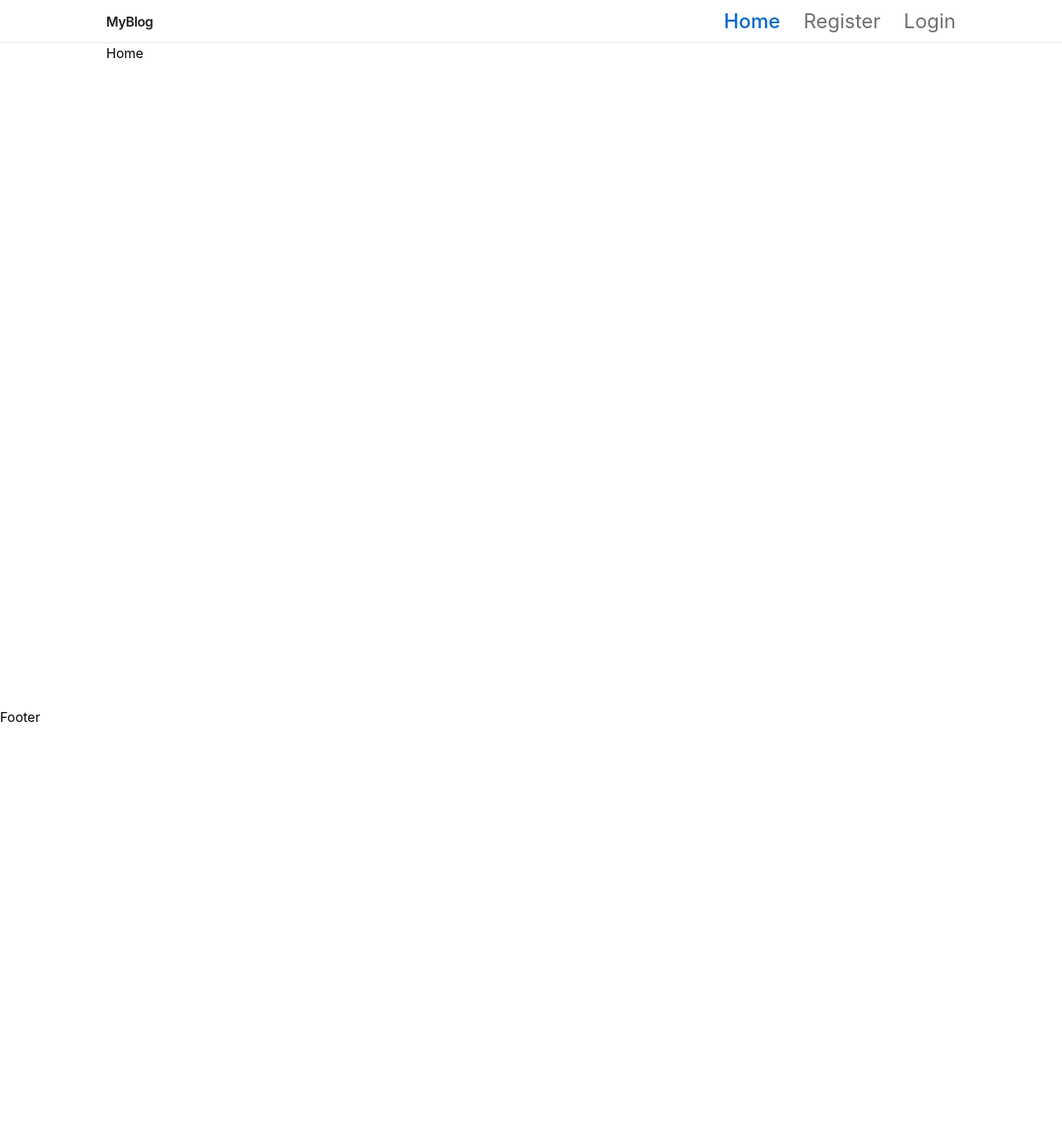
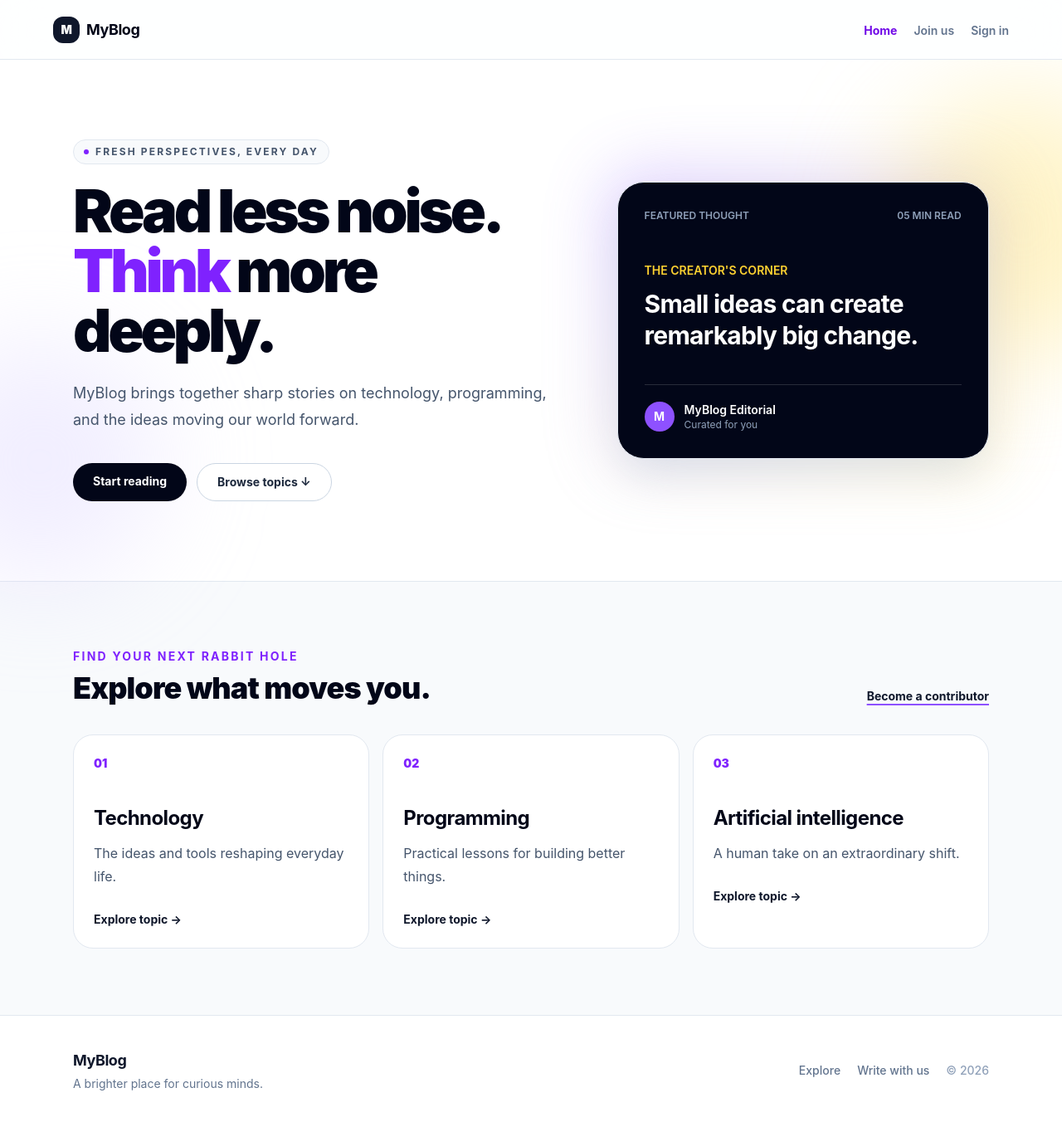
Before and after one commit to 24eg105j43-eng/blog-app1, a React app in the folder frontend/: page / in a window 1280 px wide. Shown: the top 1352 px of the page at 83% size. Before the commit the page ends 876 px from the top, so only its background shows below. Built offline with nearby package versions, Linux system fonts and the light colour scheme; no server answers; the HTML template or start-up script is replaced by a standard one.

Commit message:
final changes

```diff
--- a/frontend/src/components/ArticleByID.jsx
+++ b/frontend/src/components/ArticleByID.jsx
@@ -27,6 +27,7 @@ import {
   commentText,
 } from "../styles/common.js";
 import { useForm } from "react-hook-form";
+import { toast } from "react-hot-toast";
 
 function ArticleByID() {
   const { id } = useParams();
@@ -61,7 +62,7 @@ function ArticleByID() {
     };
 
     getArticle();
-  }, [id]);
+  }, [id, article]);
 
   const formatDate = (date) => {
     return new Date(date).toLocaleString("en-IN", {
--- a/frontend/src/components/Footer.jsx
+++ b/frontend/src/components/Footer.jsx
@@ -1,9 +1,21 @@
-import React from 'react'
+import { NavLink } from "react-router";
 
 function Footer() {
   return (
-    <div>Footer</div>
-  )
+    <footer className="border-t border-slate-200 bg-white">
+      <div className="mx-auto flex max-w-6xl flex-col gap-6 px-6 py-10 sm:flex-row sm:items-center sm:justify-between">
+        <div>
+          <p className="text-lg font-bold tracking-tight text-slate-900">MyBlog</p>
+          <p className="mt-1 text-sm text-slate-500">A brighter place for curious minds.</p>
+        </div>
+        <div className="flex items-center gap-5 text-sm font-medium text-slate-500">
+          <NavLink className="hover:text-slate-950 transition-colors" to="/">Explore</NavLink>
+          <NavLink className="hover:text-slate-950 transition-colors" to="/register">Write with us</NavLink>
+          <span className="text-slate-400">© {new Date().getFullYear()}</span>
+        </div>
+      </div>
+    </footer>
+  );
 }
 
 export default Footer
--- a/frontend/src/components/Header.jsx
+++ b/frontend/src/components/Header.jsx
@@ -33,7 +33,8 @@ function Header() {
 
         {/* LOGO */}
         <NavLink to="/" className={navBrandClass}>
-          MyBlog
+          <span className="grid size-8 place-items-center rounded-xl bg-slate-900 text-sm font-black text-white">M</span>
+          <span>MyBlog</span>
         </NavLink>
 
         <ul className={navLinksClass}>
@@ -61,7 +62,7 @@ function Header() {
                     isActive ? navLinkActiveClass : navLinkClass
                   }
                 >
-                  Register
+                  Join us
                 </NavLink>
               </li>
 
@@ -72,7 +73,7 @@ function Header() {
                     isActive ? navLinkActiveClass : navLinkClass
                   }
                 >
-                  Login
+                  Sign in
                 </NavLink>
               </li>
             </>
--- a/frontend/src/components/Home.jsx
+++ b/frontend/src/components/Home.jsx
@@ -1,9 +1,72 @@
 
+
+import { NavLink } from "react-router";
+
+const topics = [
+  ["01", "Technology", "The ideas and tools reshaping everyday life."],
+  ["02", "Programming", "Practical lessons for building better things."],
+  ["03", "Artificial intelligence", "A human take on an extraordinary shift."],
+];
 
 function Home() {
   return (
-    <div>Home</div>
-  )
+    <div className="overflow-hidden">
+      <section className="relative isolate border-b border-slate-200 bg-white">
+        <div className="absolute -right-28 top-10 -z-10 size-80 rounded-full bg-amber-200/45 blur-3xl" />
+        <div className="absolute -left-24 bottom-0 -z-10 size-72 rounded-full bg-violet-200/40 blur-3xl" />
+        <div className="mx-auto grid min-h-[560px] max-w-6xl items-center gap-12 px-6 py-20 lg:grid-cols-[1.15fr_.85fr] lg:py-24">
+          <div>
+            <p className="mb-5 inline-flex items-center gap-2 rounded-full border border-slate-200 bg-slate-50 px-3 py-1.5 text-xs font-bold uppercase tracking-[0.18em] text-slate-600">
+              <span className="size-1.5 rounded-full bg-violet-600" /> Fresh perspectives, every day
+            </p>
+            <h1 className="max-w-3xl text-5xl font-black tracking-[-0.06em] text-slate-950 sm:text-6xl lg:text-7xl">
+              Read less noise. <span className="text-violet-600">Think</span> more deeply.
+            </h1>
+            <p className="mt-6 max-w-xl text-lg leading-8 text-slate-600">
+              MyBlog brings together sharp stories on technology, programming, and the ideas moving our world forward.
+            </p>
+            <div className="mt-9 flex flex-wrap gap-3">
+              <NavLink to="/register" className="rounded-full bg-slate-950 px-6 py-3 text-sm font-bold text-white transition hover:-translate-y-0.5 hover:bg-violet-700">
+                Start reading
+              </NavLink>
+              <a href="#topics" className="rounded-full border border-slate-300 bg-white px-6 py-3 text-sm font-bold text-slate-800 transition hover:border-slate-950 hover:-translate-y-0.5">
+                Browse topics ↓
+              </a>
+            </div>
+          </div>
+          <div className="relative mx-auto w-full max-w-md">
+            <div className="absolute -inset-3 rounded-[2.2rem] bg-gradient-to-br from-violet-500 to-amber-300 opacity-30 blur-2xl" />
+            <div className="relative rounded-[2rem] border border-slate-200 bg-slate-950 p-6 text-white shadow-2xl shadow-slate-300/60 sm:p-8">
+              <div className="mb-12 flex items-center justify-between text-xs font-semibold text-slate-400"><span>FEATURED THOUGHT</span><span>05 MIN READ</span></div>
+              <p className="text-sm font-semibold text-amber-300">THE CREATOR'S CORNER</p>
+              <h2 className="mt-3 text-3xl font-bold leading-tight tracking-tight">Small ideas can create remarkably big change.</h2>
+              <div className="mt-10 flex items-center gap-3 border-t border-white/15 pt-5">
+                <div className="grid size-9 place-items-center rounded-full bg-violet-500 text-sm font-bold">M</div>
+                <div><p className="text-sm font-semibold">MyBlog Editorial</p><p className="text-xs text-slate-400">Curated for you</p></div>
+              </div>
+            </div>
+          </div>
+        </div>
+      </section>
+
+      <section id="topics" className="mx-auto max-w-6xl px-6 py-20">
+        <div className="mb-9 flex flex-wrap items-end justify-between gap-4">
+          <div><p className="text-sm font-bold uppercase tracking-[0.16em] text-violet-600">Find your next rabbit hole</p><h2 className="mt-2 text-3xl font-black tracking-tight text-slate-950 sm:text-4xl">Explore what moves you.</h2></div>
+          <NavLink to="/register" className="text-sm font-bold text-slate-900 underline decoration-violet-500 decoration-2 underline-offset-4">Become a contributor</NavLink>
+        </div>
+        <div className="grid gap-4 md:grid-cols-3">
+          {topics.map(([number, title, description]) => (
+            <article key={title} className="group rounded-3xl border border-slate-200 bg-white p-6 transition duration-300 hover:-translate-y-1 hover:border-violet-300 hover:shadow-xl hover:shadow-violet-100/70">
+              <p className="text-sm font-black text-violet-600">{number}</p>
+              <h3 className="mt-10 text-2xl font-bold tracking-tight text-slate-950">{title}</h3>
+              <p className="mt-3 leading-7 text-slate-600">{description}</p>
+              <p className="mt-7 text-sm font-bold text-slate-900 transition-transform group-hover:translate-x-1">Explore topic →</p>
+            </article>
+          ))}
+        </div>
+      </section>
+    </div>
+  );
 }
 
 export default Home
--- a/frontend/src/components/Login.jsx
+++ b/frontend/src/components/Login.jsx
@@ -12,7 +12,7 @@ import {
   linkClass,
   loadingClass,
 } from "../styles/common";
-import { NavLink, useNavigate, useLocation } from "react-router";
+import { NavLink, useNavigate } from "react-router";
 import { useAuth } from "../store/authStore";
 import { useEffect } from "react";
 import {toast} from 'react-hot-toast'
@@ -50,7 +50,7 @@ function Login() {
         navigate("/admin-profile");
       }
     }
-  }, [isAuthenticated]);
+  }, [isAuthenticated, currentUser, navigate]);
 
   //deal with loading
   if (loading) {
--- a/frontend/src/components/Register.jsx
+++ b/frontend/src/components/Register.jsx
@@ -213,8 +213,8 @@ function Register() {
           </div>
 
           {/* SUBMIT */}
-          <button type="submit" className={submitBtn}>
-            Create Account
+          <button type="submit" className={submitBtn} disabled={loading}>
+            {loading ? "Creating account..." : "Create Account"}
           </button>
         </form>
 
--- a/frontend/src/components/RootLayout.jsx
+++ b/frontend/src/components/RootLayout.jsx
@@ -13,15 +13,15 @@ function RootLayout() {
 
   useEffect(()=>{
     checkAuth()
-  },[])
+  },[checkAuth])
 
 
   return (
-    <div>
+    <div className="min-h-screen bg-[#f8fafc] text-slate-900">
       <Header />
-        <div className="min-h-screen mx-32">
+        <main className="min-h-[calc(100vh-72px)]">
           <Outlet />
-        </div>
+        </main>
       <Footer />
     </div>
   );
--- a/frontend/src/components/WriteArticles.jsx
+++ b/frontend/src/components/WriteArticles.jsx
@@ -26,7 +26,6 @@ function WriteArticles() {
     register,
     handleSubmit,
     formState: { errors },
-    reset,
   } = useForm();
 
   //save article
--- a/frontend/src/index.css
+++ b/frontend/src/index.css
@@ -1 +1,20 @@
 @import "tailwindcss";
+
+@theme {
+  --font-sans: "Inter", "Segoe UI", system-ui, sans-serif;
+}
+
+html {
+  scroll-behavior: smooth;
+}
+
+body {
+  margin: 0;
+  min-width: 320px;
+  color: #172033;
+  background: #f8fafc;
+}
+
+button, a, input, textarea, select {
+  -webkit-tap-highlight-color: transparent;
+}
--- a/frontend/src/styles/common.js
+++ b/frontend/src/styles/common.js
@@ -3,13 +3,13 @@
 // Inspired by apple.com — no gradients, no shadows, pure typography & spacing
 
 // ─── Layout ───────────────────────────────────────────
-export const pageBackground = "bg-white min-h-screen";
-export const pageWrapper = "max-w-5xl mx-auto px-6 py-16";
+export const pageBackground = "min-h-screen bg-[#f8fafc]";
+export const pageWrapper = "max-w-6xl mx-auto px-5 sm:px-6 py-10 sm:py-14";
 export const section = "mb-14";
 
 // ─── Cards ────────────────────────────────────────────
 export const cardClass =
-  "bg-[#f5f5f7] rounded-2xl p-7 hover:bg-[#ebebf0] transition-colors duration-200 cursor-pointer";
+  "bg-white border border-slate-200 rounded-3xl p-7 hover:-translate-y-1 hover:shadow-xl hover:shadow-slate-200/70 transition duration-300 cursor-pointer";
 
 // ─── Typography ───────────────────────────────────────
 export const pageTitleClass = "text-5xl font-bold text-[#1d1d1f] tracking-tight leading-none mb-2";
@@ -27,7 +27,7 @@ export const secondaryBtn =
 export const ghostBtn = "text-[#0066cc] font-medium hover:text-[#004499] transition-colors cursor-pointer text-sm";
 
 // ─── Forms ────────────────────────────────────────────
-export const formCard = "bg-[#f5f5f7] rounded-2xl p-10 max-w-4xl mx-auto";
+export const formCard = "w-full max-w-2xl bg-white border border-slate-200 rounded-3xl p-6 sm:p-10 shadow-xl shadow-slate-200/50 mx-auto";
 export const formTitle = "text-2xl font-bold text-[#1d1d1f] tracking-tight text-center mb-7";
 export const labelClass = "text-xs font-medium text-[#6e6e73] mb-1.5 block";
 export const inputClass =
@@ -38,18 +38,18 @@ export const submitBtn =
 
 // ─── Navbar ───────────────────────────────────────────
 export const navbarClass =
-  "bg-white/85 backdrop-blur-xl backdrop-saturate-150 border-b border-[#e8e8ed] px-8 h-[52px] flex items-center sticky top-0 z-50";
-export const navContainerClass = "max-w-5xl mx-auto w-full flex items-center justify-between ";
-export const navBrandClass = "text-base font-semibold text-[#1d1d1f] tracking-tight";
-export const navLinksClass = "flex items-center gap-7";
-export const navLinkClass = "text-2xl text-[#6e6e73] hover:text-[#1d1d1f] transition-colors font-normal";
-export const navLinkActiveClass = "text-2xl text-[#0066cc] font-medium";
+  "bg-white/85 backdrop-blur-xl border-b border-slate-200 px-5 sm:px-8 h-[72px] flex items-center sticky top-0 z-50";
+export const navContainerClass = "max-w-6xl mx-auto w-full flex items-center justify-between gap-4";
+export const navBrandClass = "flex items-center gap-2 text-lg font-bold text-slate-950 tracking-tight";
+export const navLinksClass = "flex items-center gap-3 sm:gap-5";
+export const navLinkClass = "text-sm text-slate-500 hover:text-slate-950 transition-colors font-semibold whitespace-nowrap";
+export const navLinkActiveClass = "text-sm text-violet-700 font-bold whitespace-nowrap";
 
 // ─── Article / Blog ───────────────────────────────────
 //export const articleGrid        = "grid grid-cols-1 sm:grid-cols-2 lg:grid-cols-3 gap-px bg-[#e8e8ed] border border-[#e8e8ed] rounded-2xl overflow-hidden"
-export const articleGrid = "grid grid-cols-1 sm:grid-cols-2 md:grid-cols-3 gap-6";
+export const articleGrid = "grid grid-cols-1 sm:grid-cols-2 md:grid-cols-3 gap-5";
 export const articleCardClass =
-  "bg-[#f5f5f7] p-7 hover:bg-[#ebebf0] transition-colors duration-200 flex flex-col gap-2.5 cursor-pointer";
+  "rounded-3xl border border-slate-200 bg-white p-6 shadow-sm transition duration-300 hover:-translate-y-1 hover:border-violet-200 hover:shadow-xl hover:shadow-slate-200/70 flex flex-col gap-2.5 cursor-pointer";
 export const articleTitle = "text-base font-semibold text-[#1d1d1f] leading-snug tracking-tight";
 export const articleExcerpt = "text-sm text-[#6e6e73] leading-relaxed";
 export const articleMeta = "text-xs text-[#a1a1a6]";
```
Also changed, not shown: frontend/src/components/AuthorArticles.jsx (+0 -7 lines), frontend/src/components/EditArticle.jsx (+2 -5 lines), frontend/src/styles/birth certificate.jpeg (added).
